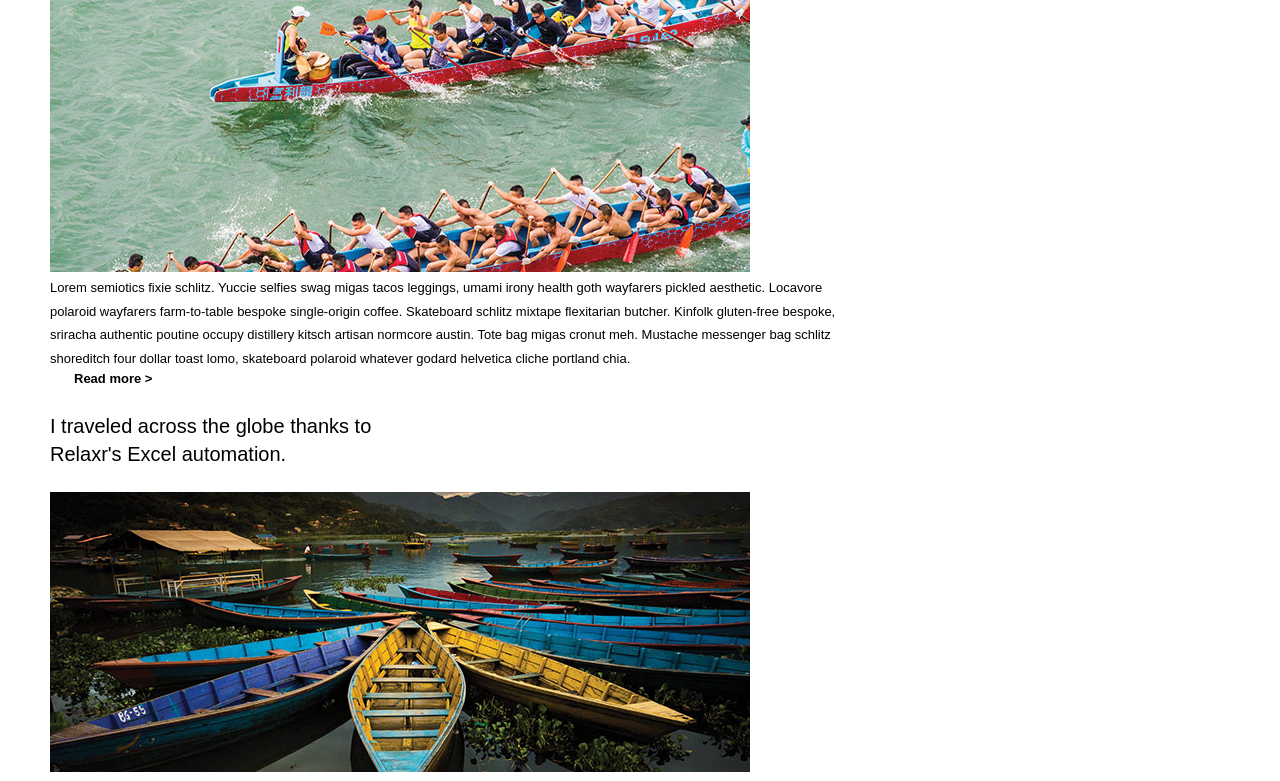
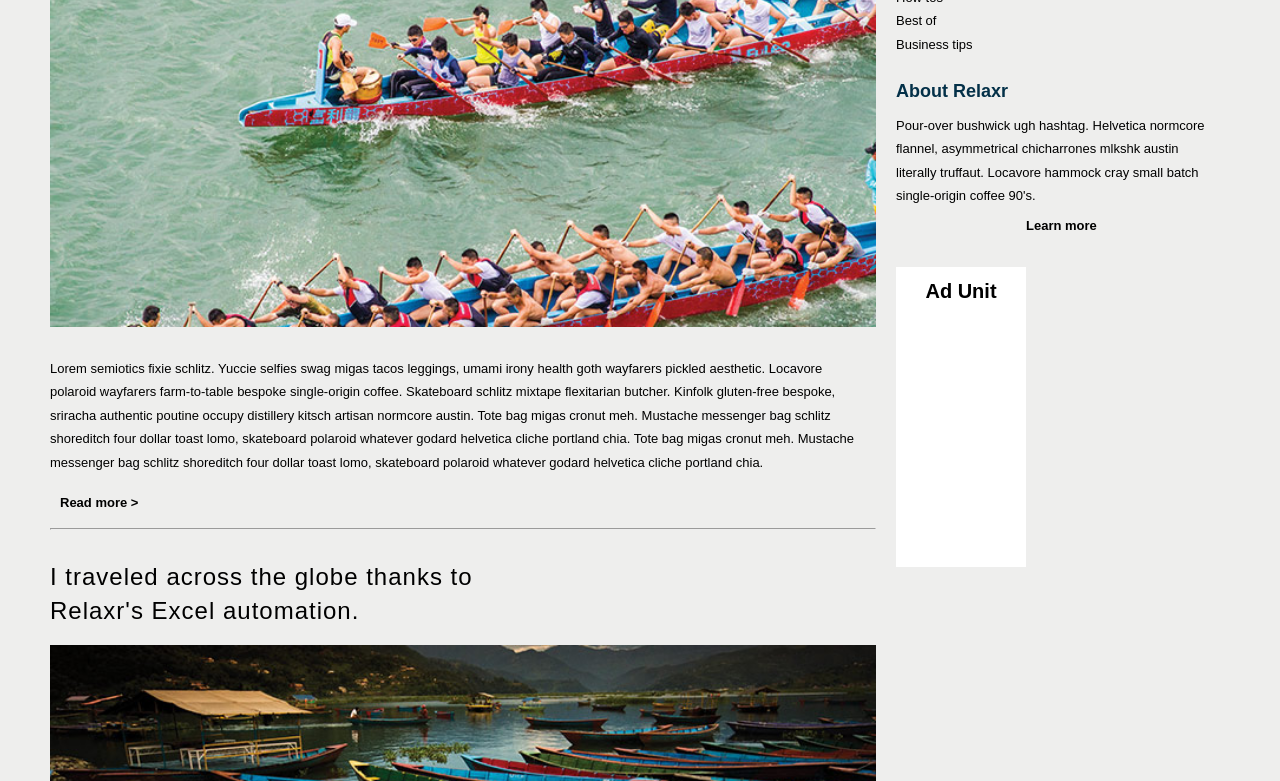
Before and after one commit to girlshawn35/relaxr-blog, a plain HTML site: page index.html in a window 1280 px wide. Shown: the part 221-1002 px from the top of the page. Drawn offline with Linux system fonts and the light colour scheme.

Commit message:
adds ad unit and styling

```diff
--- a/css/style.css
+++ b/css/style.css
@@ -76,6 +76,7 @@ nav {
 }
 
   body {
+    background-color: #EEEEED;
      color: #000;
      font-size: 12px;
      line-height: 1.4;
@@ -88,6 +89,7 @@ font-family: 'Arial', sans-serif;
       line-height: 1.8;
       font-weight: light;
       padding-right: 10px;
+      padding-bottom: 10px;
   }
 
 h1 {
@@ -99,16 +101,18 @@ h1 {
 }
 
 h2 {
-  font-size: 20px;
-  font-weight: semibold;
+  font-size: 24px;
+  font-weight: normal;
+  letter-spacing: 1px;
+  text-align: justify;
   padding-top: 24px;
-  padding-bottom: 24px;
+  padding-bottom: 18px;
   font-family: 'Arial', sans-serif;
 }
 
 section {
   width: 70%;
-  background-color: white;
+  background-color: #EEEEED;
   padding-left: 50px;
   display: inline-block;
   padding-top: 25px;
@@ -118,24 +122,33 @@ section {
 }
 
 aside {
-  background-color: white;
+  background-color: #EEEEED;
   padding-right: 50px;
   padding-top: 25px;
   padding-bottom: 25px;
   padding-left: 25px;
+  height: 100%;
 
 }
 
 h3 {
-  font-size: 16px;
-  font-weight: bold;
+  font-size: 18px;
+  font-weight: bolder;
   font-family: 'Arial', sans-serif;
   color: #033048;
-  float: left;
+  padding: 20px 10px 10px 10px;
   }
 
-img {
-
+h4 {
+  width: 130px;
+  height: 300px;
+  background-color: white;
+  text-align: center;
+  font-size: 20px;
+  float: left;
+  margin-top: 50px;
+  padding-top: 10px;
+  font-weight: bold;
 }
 
 footer {
@@ -160,7 +173,12 @@ footer {
   margin: auto;
 }
 
-#socials img{
+#blog-img {
+  width: 100%;
+  padding-bottom: 25px;
+}
+
+#socials img {
     padding: 10px 15px 40px 15px;
 }
 .white-logo {
@@ -169,6 +187,15 @@ footer {
   float: left;
   padding-left: 50px;
 }
+
+.sidenav a {
+  font-size: 13px;
+  color: inherit;
+  text-decoration: none;
+  display: block;
+  padding-bottom: 5px;
+}
+
 
 .yellow-logo {
   text-align: center;
@@ -185,11 +212,22 @@ footer {
 #read-more {
   color: inherit;
   text-decoration: none;
-  padding: 24px;
+  padding: 10px;
   font-size: 13px;
   font-weight: bold;
   font-family: 'arial', sans-serif;
   text-align: right;
+  display: inline-block;
+}
+
+#learn-more {
+  color: inherit;
+  text-decoration: none;
+  font-size: 13px;
+  font-weight: bold;
+  font-family: 'arial', sans-serif;
+  text-align: left;
+
 }
 
 #sign-up {
--- a/index.html
+++ b/index.html
@@ -29,26 +29,33 @@
 	<section>
 		<h2>How I implemented Relaxr in 2<br>
 		weeks and changed my life.</h2>
-		<img src="images/blog_photo1.jpg" alt="rowing image">
-		<p>Lorem semiotics fixie schlitz. Yuccie selfies swag migas tacos leggings, umami irony health goth wayfarers pickled aesthetic. Locavore polaroid wayfarers farm-to-table bespoke single-origin coffee. Skateboard schlitz mixtape flexitarian butcher. Kinfolk gluten-free bespoke, sriracha authentic poutine occupy distillery kitsch artisan normcore austin. Tote bag migas cronut meh. Mustache messenger bag schlitz shoreditch four dollar toast lomo, skateboard polaroid whatever godard helvetica cliche portland chia.</p>
+		<img id="blog-img" src="images/blog_photo1.jpg" alt="rowing image">
+		<p>Lorem semiotics fixie schlitz. Yuccie selfies swag migas tacos leggings, umami irony health goth wayfarers pickled aesthetic. Locavore polaroid wayfarers farm-to-table bespoke single-origin coffee. Skateboard schlitz mixtape flexitarian butcher. Kinfolk gluten-free bespoke, sriracha authentic poutine occupy distillery kitsch artisan normcore austin. Tote bag migas cronut meh. Mustache messenger bag schlitz shoreditch four dollar toast lomo, skateboard polaroid whatever godard helvetica cliche portland chia. Tote bag migas cronut meh. Mustache messenger bag schlitz shoreditch four dollar toast lomo, skateboard polaroid whatever godard helvetica cliche portland chia.</p>
 		<a id="read-more" href="#">Read more &gt</a>
+		<hr>
 
 		<h2>I traveled across the globe thanks to<br>
 Relaxr's Excel automation.</h2>
-		<img src="images/blog_photo2.jpg" alt="boats image">
-		<p>Lorem semiotics fixie schlitz. Yuccie selfies swag migas tacos leggings, umami irony health goth wayfarers pickled aesthetic. Locavore polaroid wayfarers farm-to-table bespoke single-origin coffee. Skateboard schlitz mixtape flexitarian butcher. Kinfolk gluten-free bespoke, sriracha authentic poutine occupy distillery kitsch artisan normcore austin. Tote bag migas cronut meh. Mustache messenger bag schlitz shoreditch four dollar toast lomo, skateboard polaroid whatever godard helvetica cliche portland chia.</p>
+		<img id="blog-img" src="images/blog_photo2.jpg" alt="boats image">
+		<p>Lorem semiotics fixie schlitz. Yuccie selfies swag migas tacos leggings, umami irony health goth wayfarers pickled aesthetic. Locavore polaroid wayfarers farm-to-table bespoke single-origin coffee. Skateboard schlitz mixtape flexitarian butcher. Kinfolk gluten-free bespoke, sriracha authentic poutine occupy distillery kitsch artisan normcore austin. Tote bag migas cronut meh. Mustache messenger bag schlitz shoreditch four dollar toast lomo, skateboard polaroid whatever godard helvetica cliche portland chia. Tote bag migas cronut meh. Mustache messenger bag schlitz shoreditch four dollar toast lomo, skateboard polaroid whatever godard helvetica cliche portland chia.</p>
 		<a id="read-more" href="#">Read more &gt</a>
+		<hr>
 	</section>
 
-	<aside>
+<aside>
 		<h3>Categories</h3>
-	<aside id="mySidenav" class="sidenav">
+	<div id="mySidenav" class="sidenav">
   <a href="#">Success stories</a>
   <a href="#">Stats</a>
   <a href="#">How tos</a>
   <a href="#">Best of</a>
   <a href="#">Business tips</a>
-	</aside>
+	</div>
+		<h3>About Relaxr</h3>
+	<p>Pour-over bushwick ugh hashtag. Helvetica normcore flannel, asymmetrical chicharrones mlkshk austin literally truffaut. Locavore hammock cray small batch single-origin coffee 90's.</p>
+	<a id="learn-more" href="#">Learn more</a>
+	<h4>Ad Unit</h4>
+</aside>
 
 	<div id="yellow">
 <h5 id="sign-up">Sign Up Now!</h5>
```
